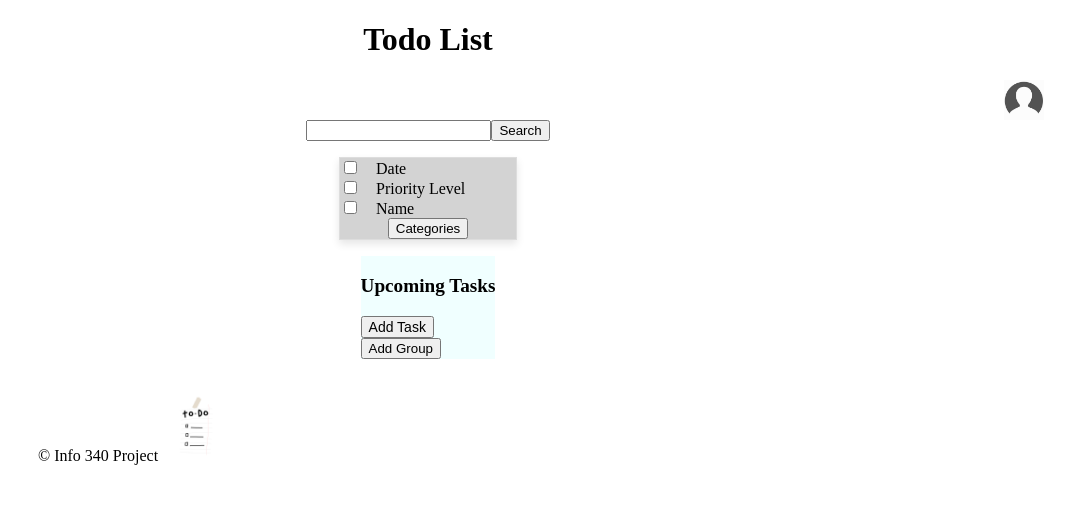
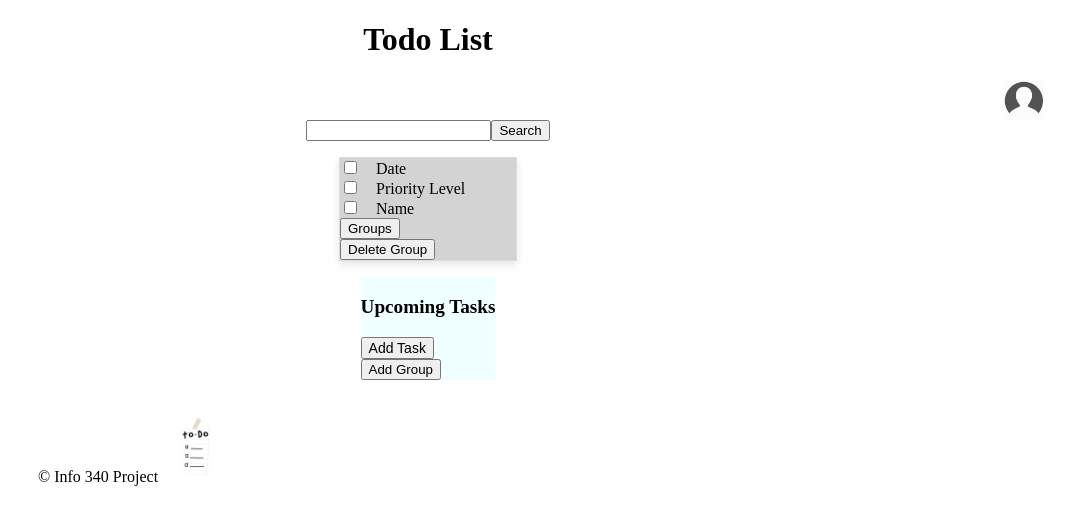
Before and after one commit to info340c-sp24/project-tommy-s-team, a React (Create React App) app: page / in a window 1280 px wide. Both pictures are taken after typing "Sample", "Sample123" into the empty fields and a click on the button "Login". Shown: the top 524 px of the page, without its empty margins (212-1280 px from the left). Built offline with nearby package versions, Linux system fonts and the light colour scheme.

Commit message:
Finish task feature working now, new bug: grouping not working on smaller screen

```diff
--- a/src/App.js
+++ b/src/App.js
@@ -18,7 +18,7 @@ export default function App() {
       return task.group === groupName;
     });
   }
-  console.log(taskListGroup);
+  console.log(taskList);
   return (
       <div>
           <header>
--- a/src/Sorting_Dropdown.js
+++ b/src/Sorting_Dropdown.js
@@ -2,13 +2,22 @@
 import React, {useState} from 'react'
 import _ from 'lodash';
 export default function Sorting_Dropdown({taskList, setTaskList, taskListGroup, setTaskListGroup, groupSet, onlyShowGroup, isOnlyShowGroup, setIsOnlyShowGroup}) {
-    const [show, setShow] = useState(false);
+    const [showCurrentGroup, setShowCurrentGroup] = useState(false);
+    const [showGroupDelete, setShowGroupDelete] = useState(false);
 
-    function clickDropdown() {
-        if (show === false) {
-            setShow(true);
+    function clickCurrentGroupDropdown() {
+        if (showCurrentGroup === false) {
+            setShowCurrentGroup(true);
         } else {
-            setShow(false);
+            setShowCurrentGroup(false);
+        }
+    }
+
+    function clickGroupDeleteDropdown() {
+        if (showGroupDelete === false) {
+            setShowGroupDelete(true);
+        } else {
+            setShowGroupDelete(false);
         }
     }
 
@@ -23,9 +32,10 @@ export default function Sorting_Dropdown({taskList, setTaskList, taskListGroup,
     }
 
     return (
+        <div>
             <div className="dropdown">
-            <button className="dropbtn" onClick={clickDropdown}>Categories</button>
-            {show === true && (
+                <button className="dropbtn" onClick={clickCurrentGroupDropdown}>Groups</button>
+                {showCurrentGroup === true && (
                     <div>
                         {Array.from(groupSet).map((group) => (
                             <div>
@@ -42,5 +52,32 @@ export default function Sorting_Dropdown({taskList, setTaskList, taskListGroup,
                     </div>
                 )}
             </div>
+            <div className="dropdown">
+                <button className="dropbtn" onClick={clickGroupDeleteDropdown}>Delete Group</button>
+                {showGroupDelete === true && (
+                    <div>
+                        {Array.from(groupSet).map((group) => (
+                            <div>
+                                <input
+                                    type="checkbox"
+                                    id="cat-check-box"
+                                    name="cat-check-box"
+                                    onClick={() => {
+                                        groupSet.delete(group);
+                                        taskList.map((task) => {
+                                            if (task.group === group) {
+                                                task.group = null;
+                                            }
+                                        })
+                                    }}
+                                />
+                                <label htmlFor="GroupInput">{group}</label>
+                            </div>
+                        ))}
+                        <br />
+                    </div>
+                )}
+            </div>
+        </div>
     );
 }
--- a/src/Todo.js
+++ b/src/Todo.js
@@ -23,6 +23,7 @@ export default function Todo({ taskList, setTaskList, groupSet, setGroupSet, isO
                             onClick={() => {
                                 task.completed = true;
                                 setTaskList(GetIncompletedTask(taskList));
+                                setTaskListGroup(GetIncompletedTask(taskListGroup));
                             }}
                         />
                         <label htmlFor="taskInput" className="task-detail">{task.TaskName}</label>
@@ -40,6 +41,7 @@ export default function Todo({ taskList, setTaskList, groupSet, setGroupSet, isO
                             onClick={() => {
                                 task.completed = true;
                                 setTaskListGroup(GetIncompletedTask(taskListGroup));
+                                setTaskList(GetIncompletedTask(taskList));
                             }}
                         />
                         <label htmlFor="taskInput" className="task-detail">{task.TaskName}</label>
--- a/src/index.css
+++ b/src/index.css
@@ -254,11 +254,6 @@ footer img {
         padding-bottom: .5rem;
     }
 
-    .menu .dropdown {
-        display: flex;
-        justify-content: center;
-        align-items: center;
-    }
 
     #sort-check-box{
         text-align: left;
```
Lines whose indentation alone changed are shown as unchanged.
